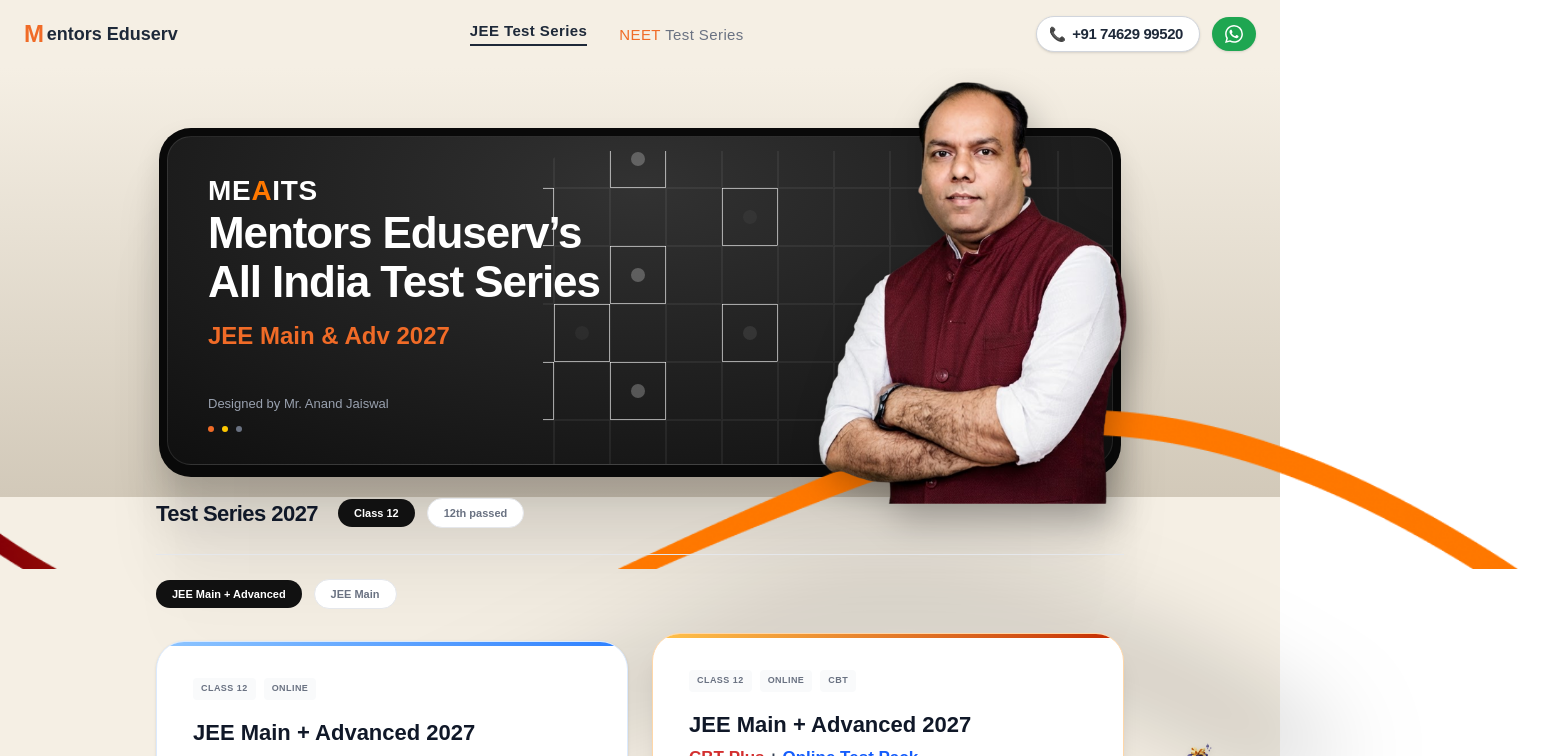
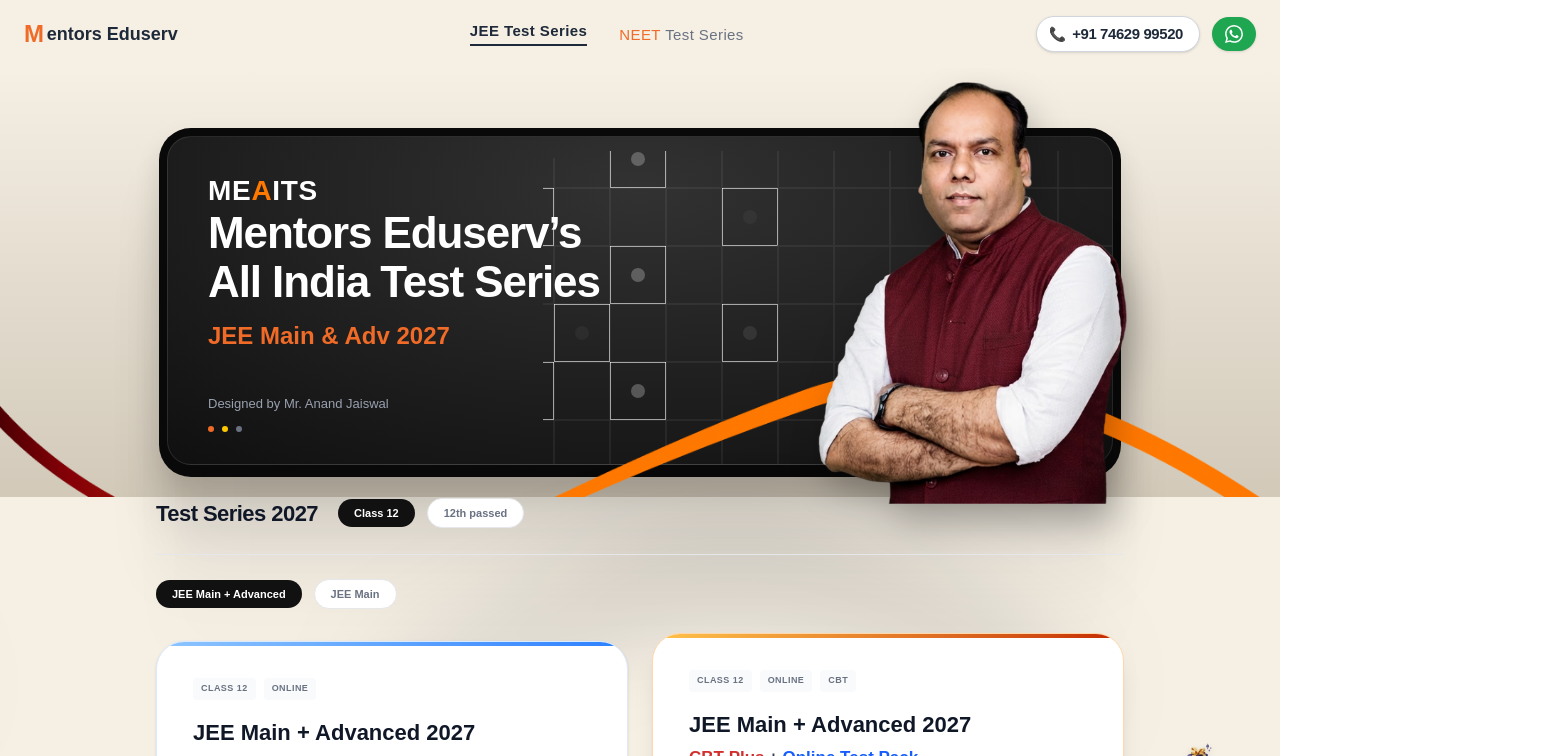
Before and after one commit to kartikkumar925800/assigment, a Next.js app: page / in a window 1280 px wide. Shown: the top 756 px of the page, 1544 px wide, since content can reach past the window. Built offline with nearby package versions, Linux system fonts and the light colour scheme; a web font is replaced by a local one.

Commit message:
Anchor swoosh perfectly to section bounds using object-contain and z-index layering

```diff
--- a/src/app/page.tsx
+++ b/src/app/page.tsx
@@ -39,9 +39,17 @@
       <div style={{ background: 'linear-gradient(180deg, #F5EFE4 0%, #D2C9B9 100%)', width: '100%' }}>
         <section className="max-w-[1440px] mx-auto pt-[40px] pb-[100px] md:pt-[60px] md:pb-[20px] px-4 xl:px-[159px] relative z-0">
 
+            {/* Massive Desktop Background Swoosh */}
+            <div
+              className="absolute inset-0 w-full h-full z-10 pointer-events-none hidden md:block"
+              style={{ filter: 'drop-shadow(-182px 195px 49.1px rgba(0,0,0,0.5))' }}
+            >
+              <img src="/swoosh-bg.png" alt="" className="w-full h-full object-contain object-bottom" />
+            </div>
+
             {/* Outer Black Card */}
             <div
-              className="relative w-full max-w-[1122px] mx-auto rounded-[27px] md:rounded-[32px] p-[6.75px] pb-[10px] md:p-[8px] md:pb-[12px] z-10"
+              className="relative w-full max-w-[1122px] mx-auto rounded-[27px] md:rounded-[32px] p-[6.75px] pb-[10px] md:p-[8px] md:pb-[12px]"
               style={{
                 background: '#090909',
                 boxShadow: '0px 12px 26px 0px rgba(0,0,0,0.1), 0px 47px 47px 0px rgba(0,0,0,0.09), 0px 105px 63px 0px rgba(0,0,0,0.05), 0px 187px 75px 0px rgba(0,0,0,0.01)'
@@ -60,19 +68,6 @@
                   <img src="/maskg.svg" alt="" className="w-full h-full object-cover object-left opacity-40 md:opacity-100 mix-blend-screen md:mix-blend-normal" />
                 </div>
 
-                {/* Massive Desktop Background Swoosh */}
-                <div
-                  className="absolute z-10 pointer-events-none hidden md:block"
-                  style={{
-                    top: '54.5px',
-                    left: '-257.84px',
-                    width: '1633.83px',
-                    height: '410.5px',
-                    filter: 'drop-shadow(-182px 195px 49.1px rgba(0,0,0,0.5))'
-                  }}
-                >
-                  <img src="/swoosh-bg.png" alt="" className="w-full h-full object-contain" />
-                </div>
 
                 <div className="relative z-20 w-[65%] md:w-[60%] text-left pt-2 pl-2 md:pl-2">
                   <h2 className="text-white font-black text-[18px] md:text-[28px] mb-1 md:mb-1 tracking-wide flex items-center leading-none">ME<span className="text-[#FF7800]">A</span>ITS</h2>
```
